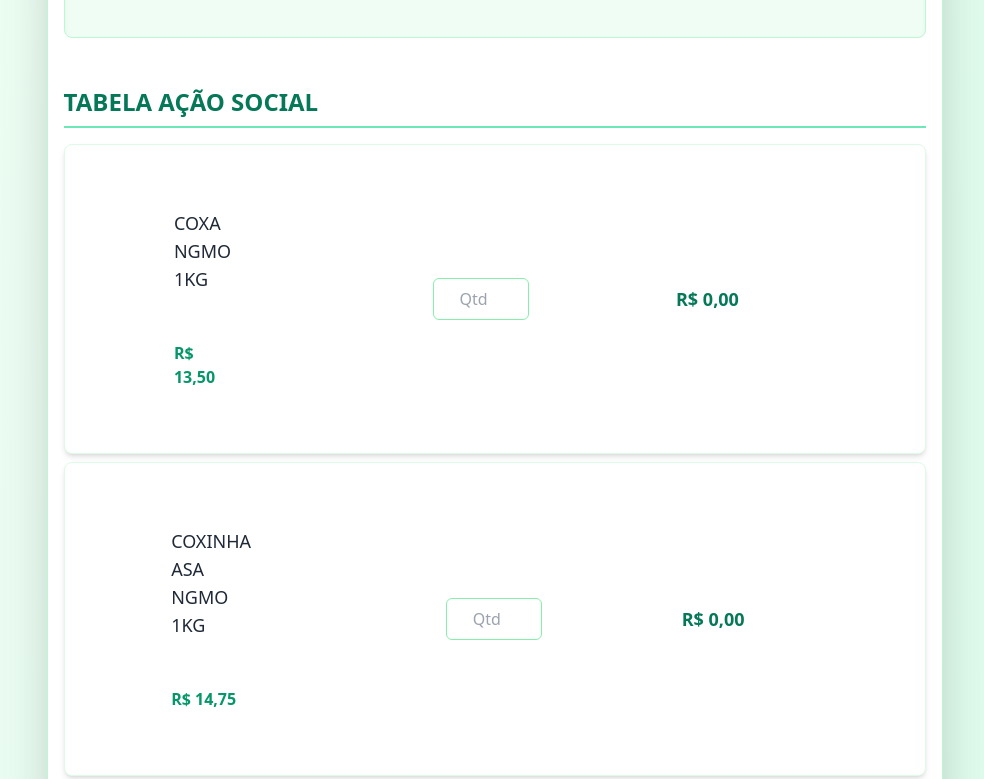
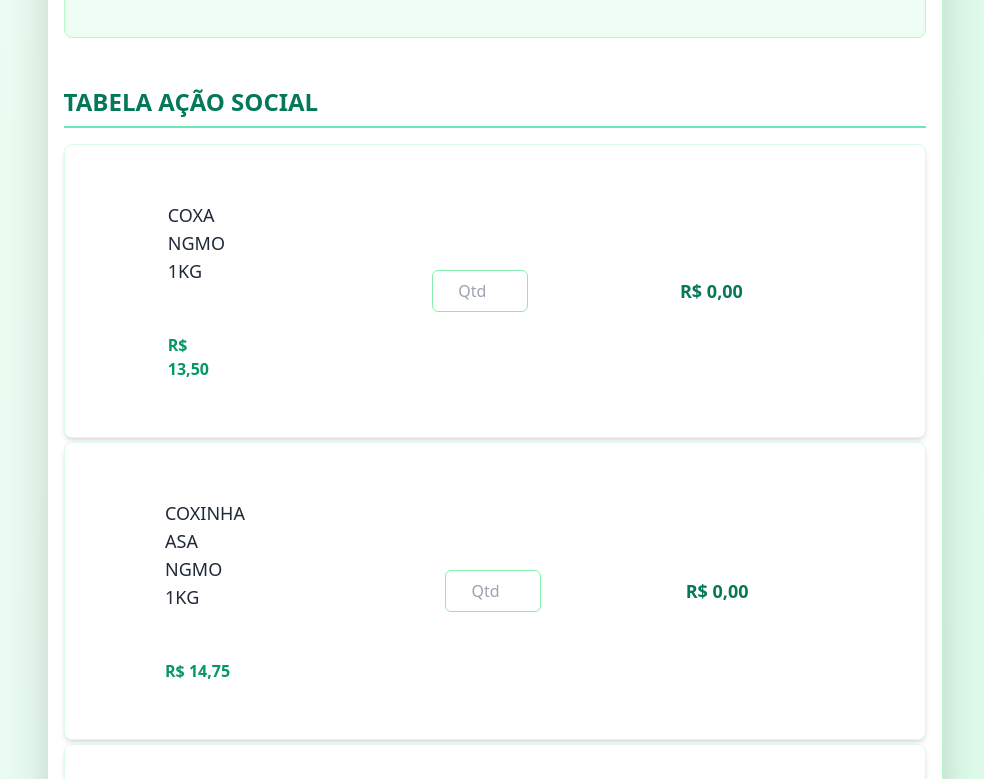
Before and after one commit to Korinclube/setembro-2025, a plain HTML site: page index.html in a window 1280 px wide. Shown: the part 927-1706 px from the top of the page, without its empty margins (187-1171 px from the left). Drawn offline with nearby package versions, Linux system fonts and the light colour scheme.

Commit message:
Index.html

```diff
--- a/index.html
+++ b/index.html
@@ -51,7 +51,7 @@
             </div>
         </div>
 
-        <div id="productList" class="space-y-4"></div>
+        <div id="productList" class="space-y-2"></div>
 
         <div class="mt-8 p-6 bg-emerald-100 rounded-lg border border-emerald-300 shadow-lg flex justify-between items-center">
             <h2 class="text-3xl font-bold text-emerald-800">Total Geral:</h2>
@@ -137,7 +137,7 @@
                 groupedProducts[category].forEach((product, index) => {
                     const productId = `product-${product.name.replace(/[^a-zA-Z0-9]/g, '')}-${index}`;
                     const productCard = document.createElement('div');
-                    productCard.className = 'product-card flex flex-col md:flex-row items-center justify-between bg-white p-4 rounded-lg shadow-md mb-2 border border-green-100';
+                    productCard.className = 'product-card flex flex-col md:flex-row items-center justify-between bg-white p-2 rounded-lg shadow-md mb-1 border border-green-100';
 
                     productCard.innerHTML = `
                         <div class="flex-1 mb-2 md:mb-0">
```
